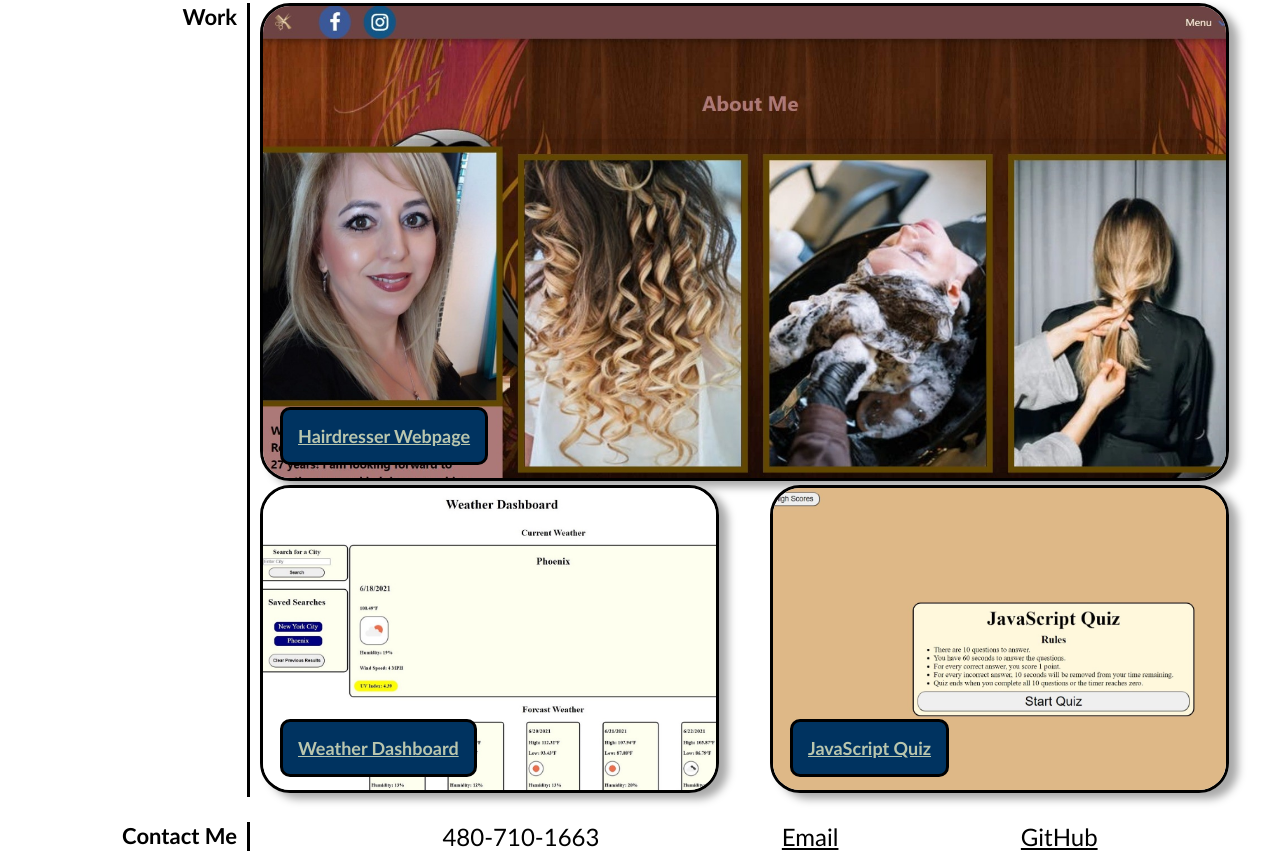
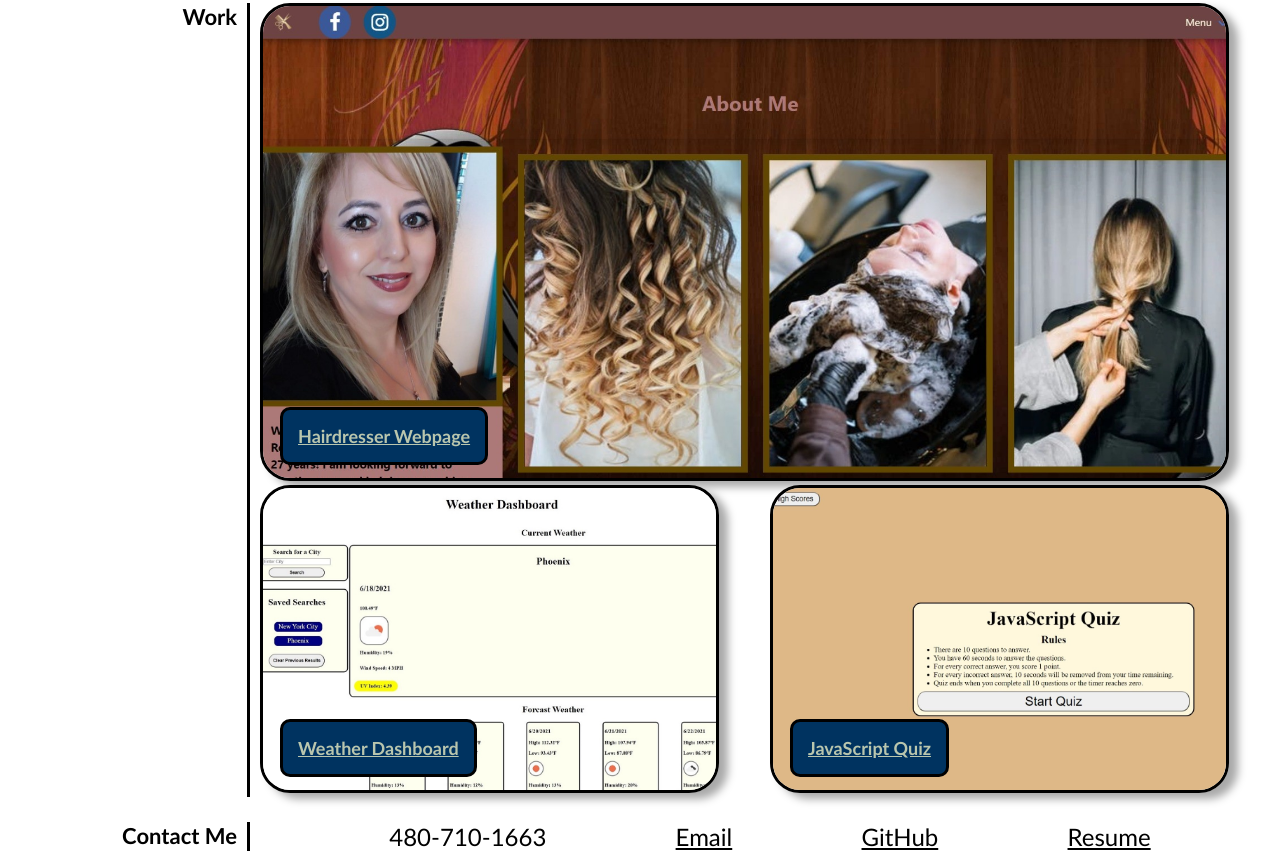
Before and after one commit to JMan4342/Portfolio, a plain HTML site: page index.html in a window 1280 px wide. Shown: the part 493-1348 px from the top of the page. Drawn offline with Linux system fonts and the light colour scheme.

Commit message:
Add link to resume

```diff
--- a/index.html
+++ b/index.html
@@ -65,7 +65,10 @@
       <h2>Work</h2>
       <div class="application">
         <div class="app1">
-          <a href="https://jman4342.github.io/Hair-Dresser/Hairdresser.html" target="_blank">
+          <a
+            href="https://jman4342.github.io/Hair-Dresser/Hairdresser.html"
+            target="_blank"
+          >
             <img src="./assets/images/HairDress_Site.jpeg" />
           </a>
           <div id="app1">
@@ -76,11 +79,17 @@
         </div>
         <div id="subProj">
           <div class="app2">
-            <a href="https://jman4342.github.io/Weather-Dashboard/" target="_blank">
+            <a
+              href="https://jman4342.github.io/Weather-Dashboard/"
+              target="_blank"
+            >
               <img src="./assets/images/saved_search_results1.jpeg" />
             </a>
             <div id="app2">
-              <a href="https://github.com/JMan4342/Weather-Dashboard" target="_blank">
+              <a
+                href="https://github.com/JMan4342/Weather-Dashboard"
+                target="_blank"
+              >
                 <h3>Weather Dashboard</h3>
               </a>
             </div>
@@ -119,18 +128,20 @@
       <a name="Contact Me"></a>
       <h2>Contact Me</h2>
       <div class="info">
-            <p>
-                480-710-1663
-            </p>
+        <p>480-710-1663</p>
         <p>
           <a href="mailto:manning.joseph.4342@gmail.com">Email</a>
         </p>
         <p>
           <a href="https://github.com/JMan4342" target="_blank">GitHub</a>
         </p>
-            <!-- <p>
-              <a href="https://github.com/JMan4342" target="_blank">Resume</a>
-            </p> -->
+        <p>
+          <a
+            href="https://drive.google.com/file/d/14tn1BayFF4U2h68-DrqUU1B5sYq3eTRO/view?usp=sharing"
+            target="_blank"
+            >Resume</a
+          >
+        </p>
       </div>
     </section>
   </body>
```
Also changed, not shown: 1 other file. Lines whose indentation alone changed are shown as unchanged.
